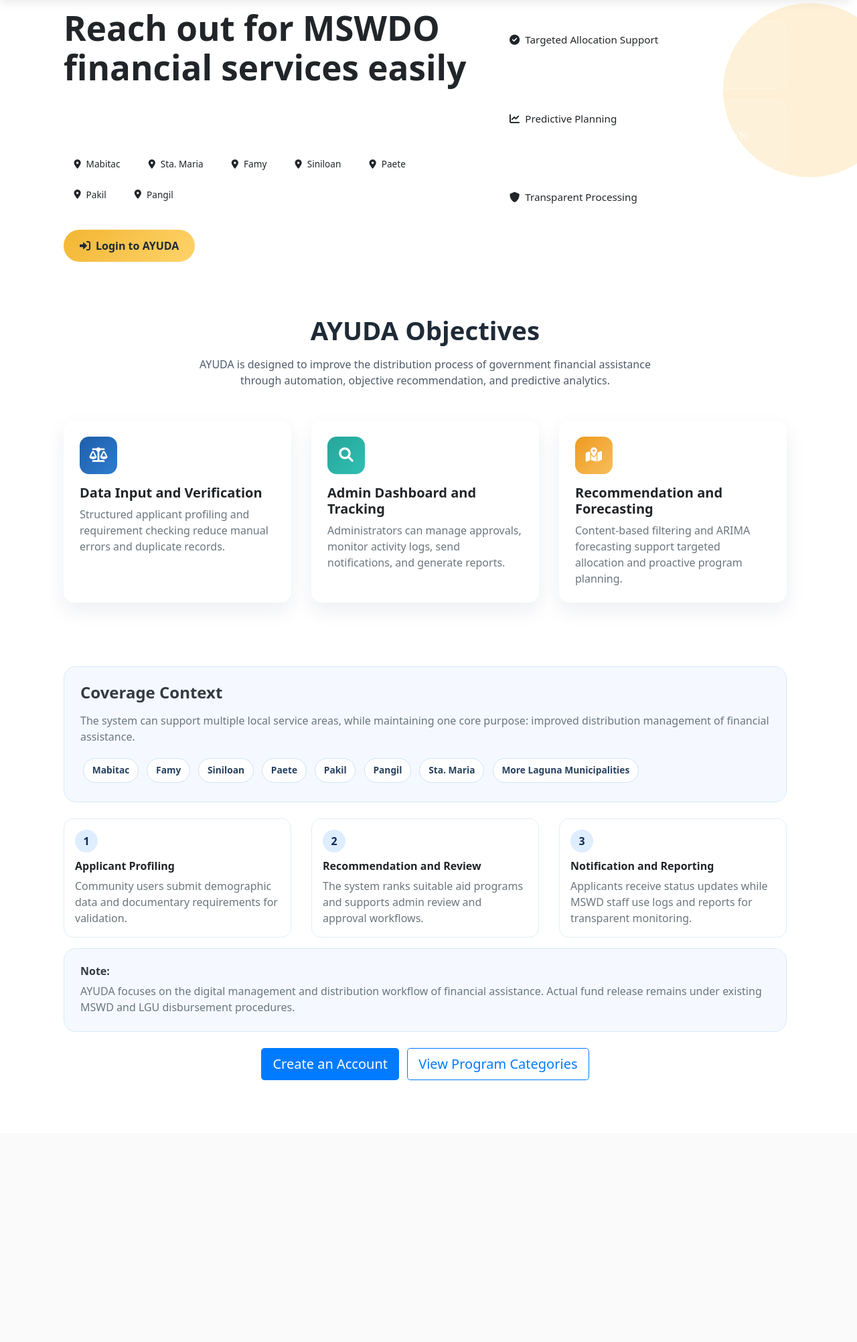
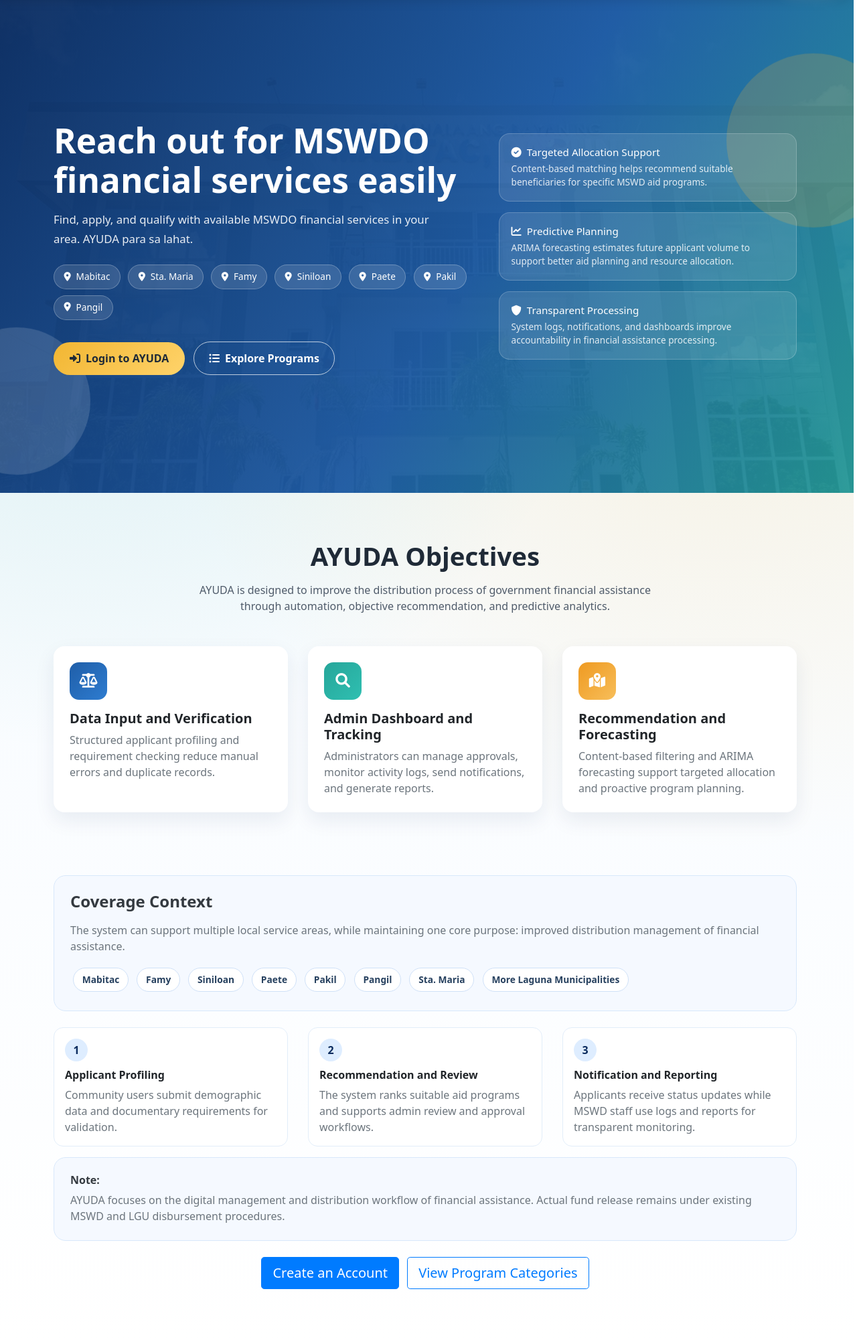
Before and after one commit to armanavi-lspu/AYUDA, a Flask app: page / in a window 1280 px wide; the page is wider, and only the part inside the window is pictured. Shown: the part 75-2079 px from the top of that part at 67% size. Before the commit the page ends 1688 px from the top of that part, so only its background shows below. Run offline with Flask 3, Linux system fonts and the light colour scheme; some libraries are stand-ins or nearby versions; some web fonts are replaced.

Commit message:
Missing in about page -,-

```diff
--- a/templates/about.html
+++ b/templates/about.html
@@ -12,6 +12,7 @@
         --ink: #1f2a37;
     }
 
+    .landing-shell {
         width: 100vw;
         margin-left: calc(-50vw + 50%);
         overflow: hidden;
```
